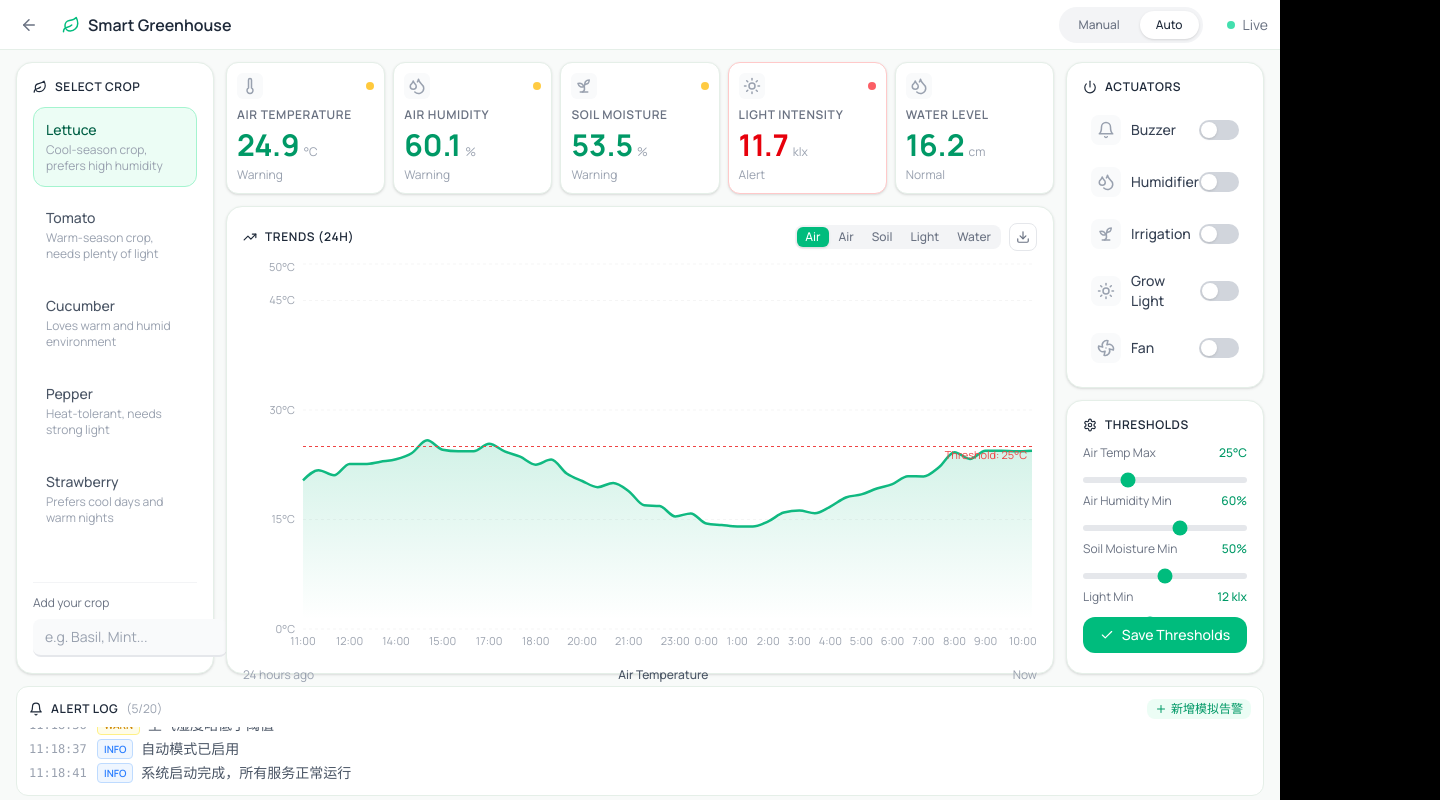
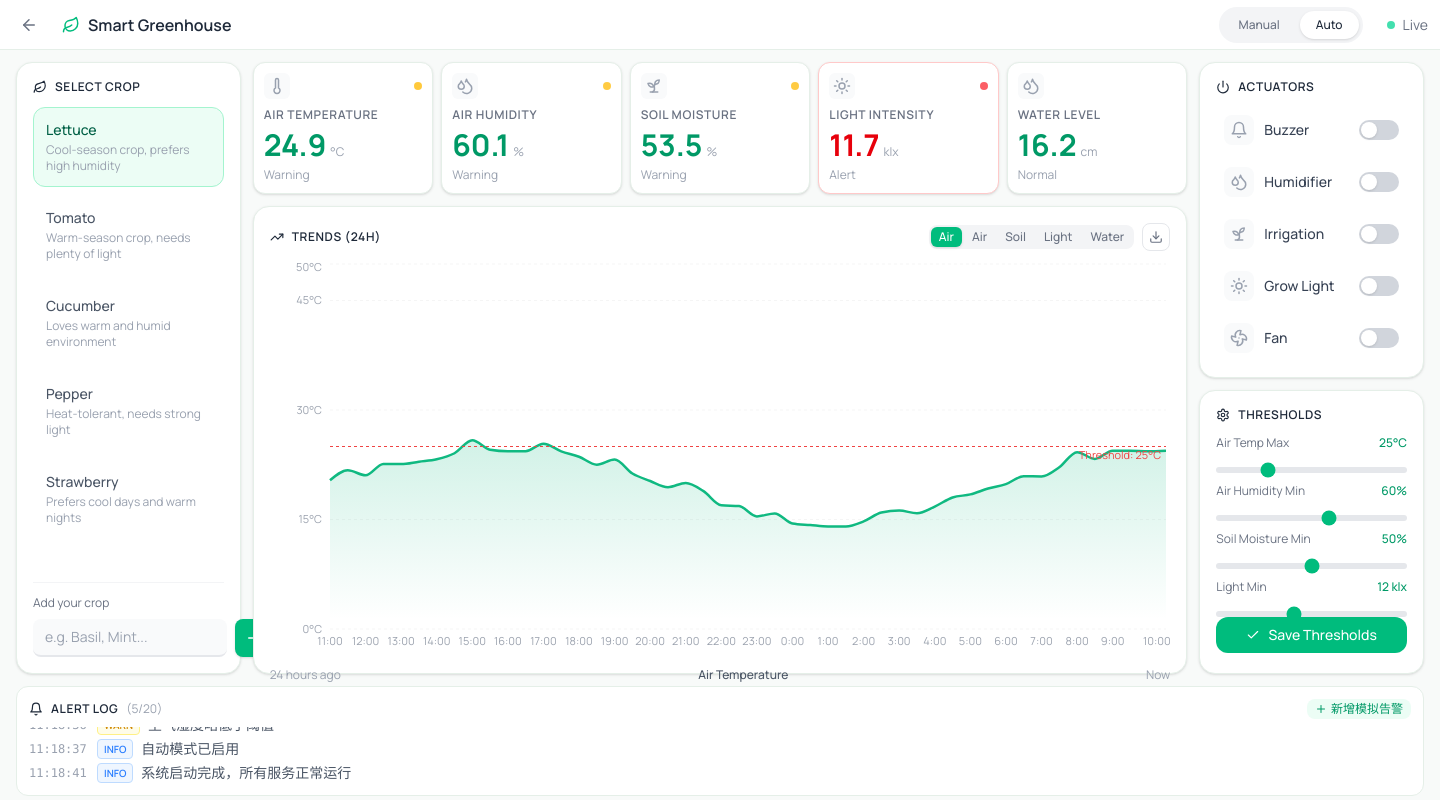
Before and after one commit to 1momo-ovo1/smart-greenhouse, a React (Vite) app: page /greenhouse in a window 1280 px wide. Shown: the whole page, 1440 px wide, since content can reach past the window. Built offline with nearby package versions, Linux system fonts and the light colour scheme; a web font is replaced by a local one.

Commit message:
fix: 修复 Dashboard 布局挤压问题，恢复完美一屏展示

```diff
--- a/src/GreenhouseDashboard.tsx
+++ b/src/GreenhouseDashboard.tsx
@@ -350,7 +350,7 @@ export default function GreenhouseDashboard() {
   }
 
   return (
-    <div className="h-screen bg-[#F8FAF9] font-sans overflow-hidden flex flex-col">
+    <div className="h-screen bg-[#F8FAF9] font-sans overflow-hidden flex flex-col min-w-[1440px] overflow-x-auto">
       {/* Header */}
       <header className="bg-white border-b border-[#E5EFE8] h-[50px] flex items-center shrink-0">
         <div className="w-full max-w-[1920px] mx-auto px-3 flex items-center justify-between">
@@ -398,7 +398,7 @@ export default function GreenhouseDashboard() {
       </header>
 
       {/* Main Content */}
-      <div className="w-full max-w-[1920px] mx-auto px-4 py-3 flex-1 min-h-0">
+      <div className="w-full max-w-[1920px] mx-auto px-4 py-3 flex-1 min-h-0 min-h-[600px]">
         <div className="grid grid-cols-12 gap-3 h-full">
           {/* Left Sidebar - Crop Selection */}
           <div className="col-span-2 flex flex-col min-h-0">
@@ -451,7 +451,7 @@ export default function GreenhouseDashboard() {
           {/* Center - Sensors & Chart */}
           <div className="col-span-8 flex flex-col gap-3 min-h-0">
             {/* Sensor Cards */}
-            <div className="grid grid-cols-5 gap-2">
+            <div className="grid grid-cols-5 gap-2 shrink-0">
               {sensorData.map((sensor) => {
                 const status = getAlertStatus(sensor.id)
                 return (
@@ -660,7 +660,7 @@ export default function GreenhouseDashboard() {
             </div>
 
             {/* Threshold Settings */}
-            <div className="bg-white rounded-2xl p-4 pb-5 shadow-sm border border-[#E5EFE8] flex-1 flex flex-col min-h-0">
+            <div className="bg-white rounded-2xl p-4 pb-5 shadow-sm border border-[#E5EFE8] flex-1 flex flex-col min-h-0 shrink-0">
               <h2 className="text-xs font-semibold text-gray-800 mb-3 flex items-center gap-2 uppercase tracking-wider shrink-0">
                 <Settings size={14} />
                 Thresholds
```
